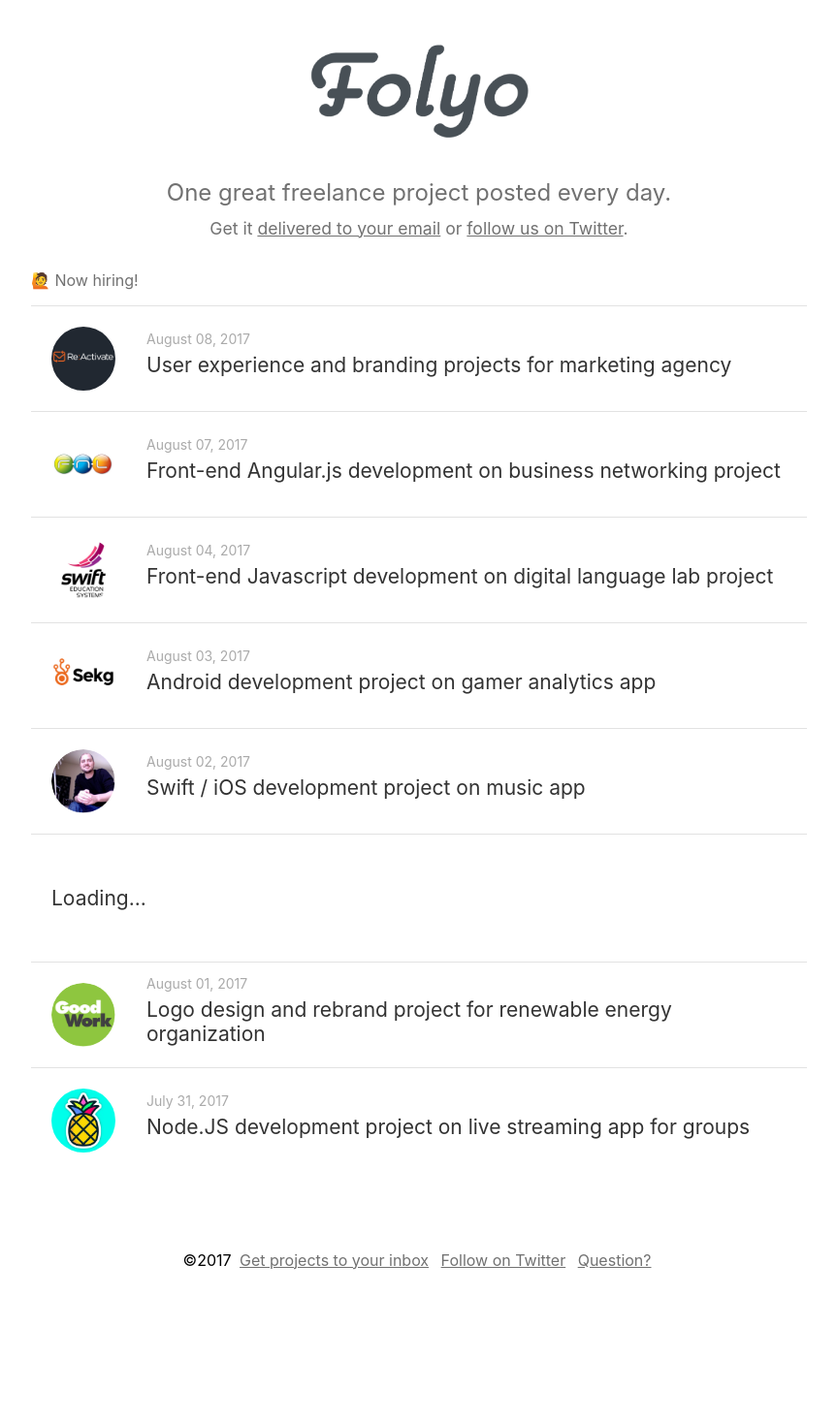
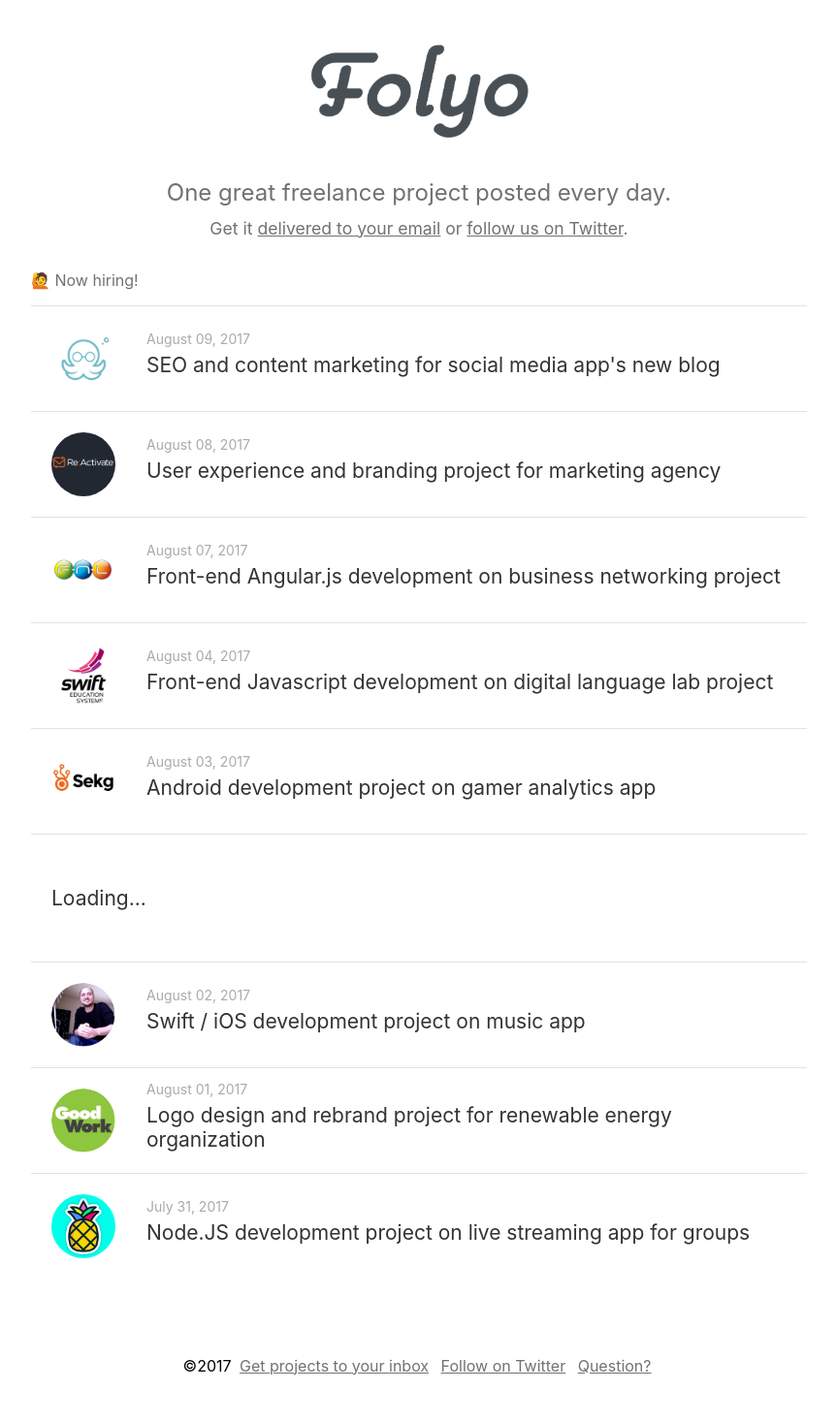
Before and after one commit to robwco/folyo, a Jekyll site: the page built from index.md, in a window 1280 px wide. Shown: the whole page at 97% size, without its empty margins (208-1071 px from the left). Built offline with Jekyll 4.4.1, drawn with Linux system fonts in a browser that asks for light colours; emoji names are drawn with the system emoji font; a script that is not in the unit is left out; before the commit the page ends 1358 px from its top, so only the background shows below that.

Commit message:
add new post

```diff
--- a/_data/projects.yml
+++ b/_data/projects.yml
@@ -1,4 +1,9 @@
-- title: User experience and branding projects for marketing agency
+- title: SEO and content marketing for social media app's new blog
+  url: https://authenticjobs.com/jobs/29647/seo-specialist-content-manager
+  picture: "./images/edgar.png"
+  date: 2017-08-09
+
+- title: User experience and branding project for marketing agency
   url: https://www.indeed.com/viewjob?jk=1520e91bb0526279
   picture: "./images/reactivate.png"
   date: 2017-08-08
```
Also changed, not shown: images/edgar.png (added), 4 other files.
